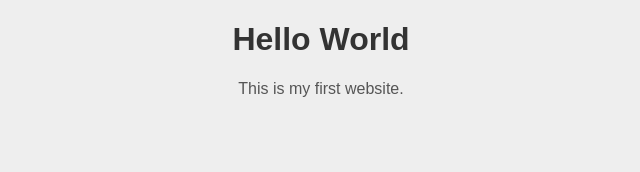
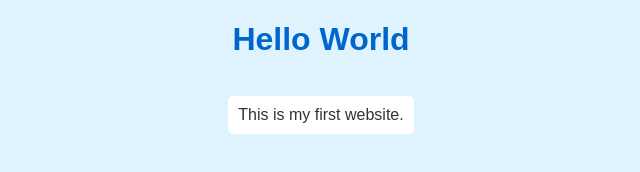
Before and after one commit to mateojonelin16-ui/webdemo, a plain HTML site: page index.html in a window 1280 px wide. Shown: the whole page, without its empty margins (319-959 px from the left). Drawn offline with Linux system fonts and the light colour scheme.

Commit message:
index.html

```diff
--- a/index.html
+++ b/index.html
@@ -5,11 +5,19 @@
 <style>
 body {
     font-family: Arial;
-    background-color: #eee;
+    background-color: #dff3ff;
     text-align: center;
 }
-h1 { color: #333; }
-p { color: #555; }
+h1 {
+    color: #0066cc;
+}
+p {
+    color: #333;
+    background-color: #ffffff;
+    display: inline-block;
+    padding: 10px;
+    border-radius: 5px;
+}
 </style>
 </head>
 <body>
```
